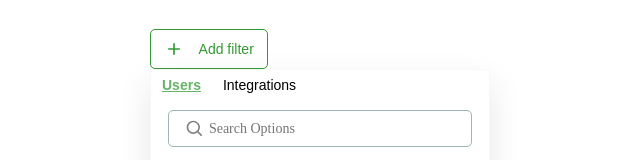
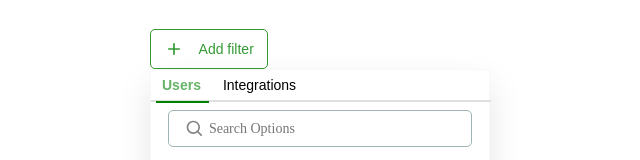
Before and after one commit to Libo99/Dropdown-Challenge, a React (Create React App) app: page / in a window 1280 px wide. Both pictures are taken after a click on the button "Add filter". Shown: the part 251-411 px from the top of the page, without its empty margins (320-960 px from the left). Built offline with nearby package versions, Linux system fonts and the light colour scheme; the HTML template or start-up script is replaced by a standard one.

Commit message:
added the underline for the buttons when selected

```diff
--- a/src/components/Button/Button.module.css
+++ b/src/components/Button/Button.module.css
@@ -21,18 +21,27 @@
 
 .menuButton:focus {
   color: #65b366;
-  text-decoration: underline;
   font-weight: 600;
 }
 
 .selected {
   color: #65b366;
-  text-decoration: underline;
   font-weight: 600;
   border: none;
   background-color: white;
   font-size: 14px;
+  position: relative;
 }
+.selected::after {
+  content: '';
+  width: 100%;
+  border: solid 1px green;
+  position: absolute;
+  top: 24.5px;
+  z-index: 1;
+  left: 0;
+}
+
 .menuButton:hover {
   color: #4ea64c;
   font-weight: 400;
--- a/src/components/Dropdown/Dropdown.module.css
+++ b/src/components/Dropdown/Dropdown.module.css
@@ -19,3 +19,13 @@
   width: 100%;
   padding-left: 5px;
 }
+
+.droptop::after {
+  content: '';
+  width: 100%;
+  position: absolute;
+  top: 30px;
+  justify-content: center;
+  transform: translateX(-1.5%);
+  border: 1.3px solid #dfdfdf;
+}
```
